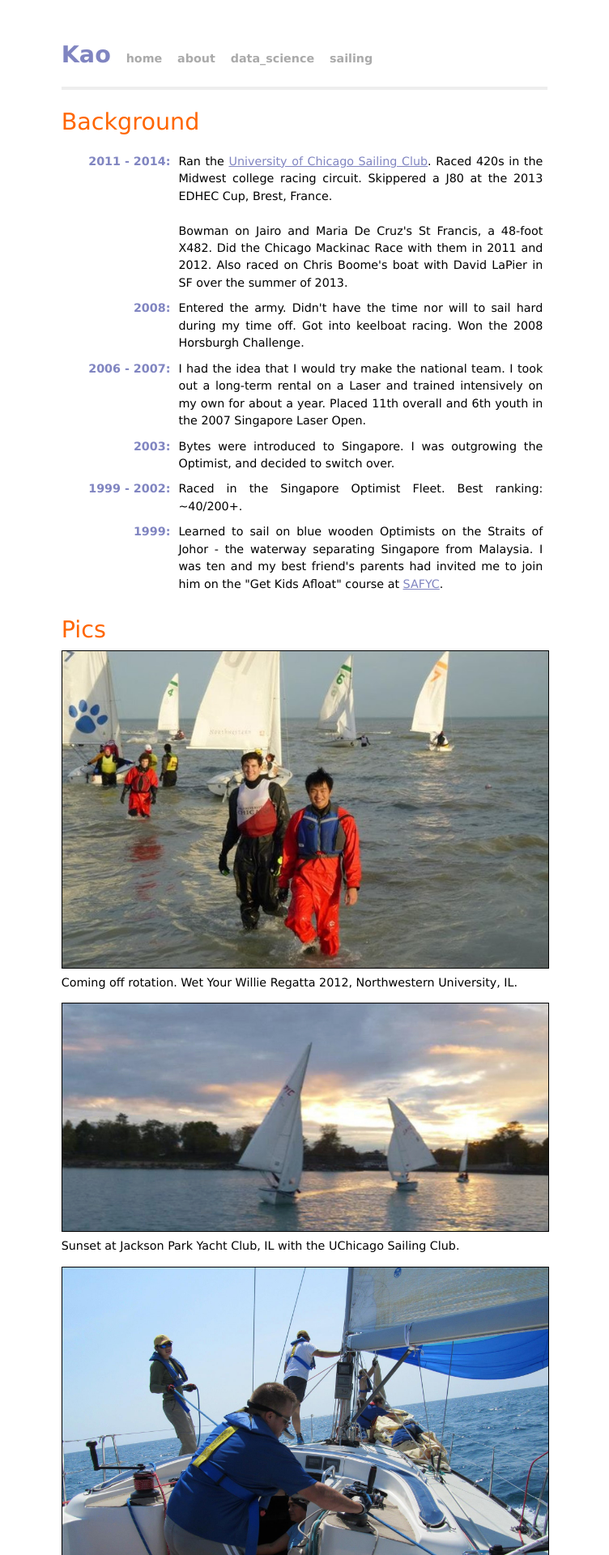
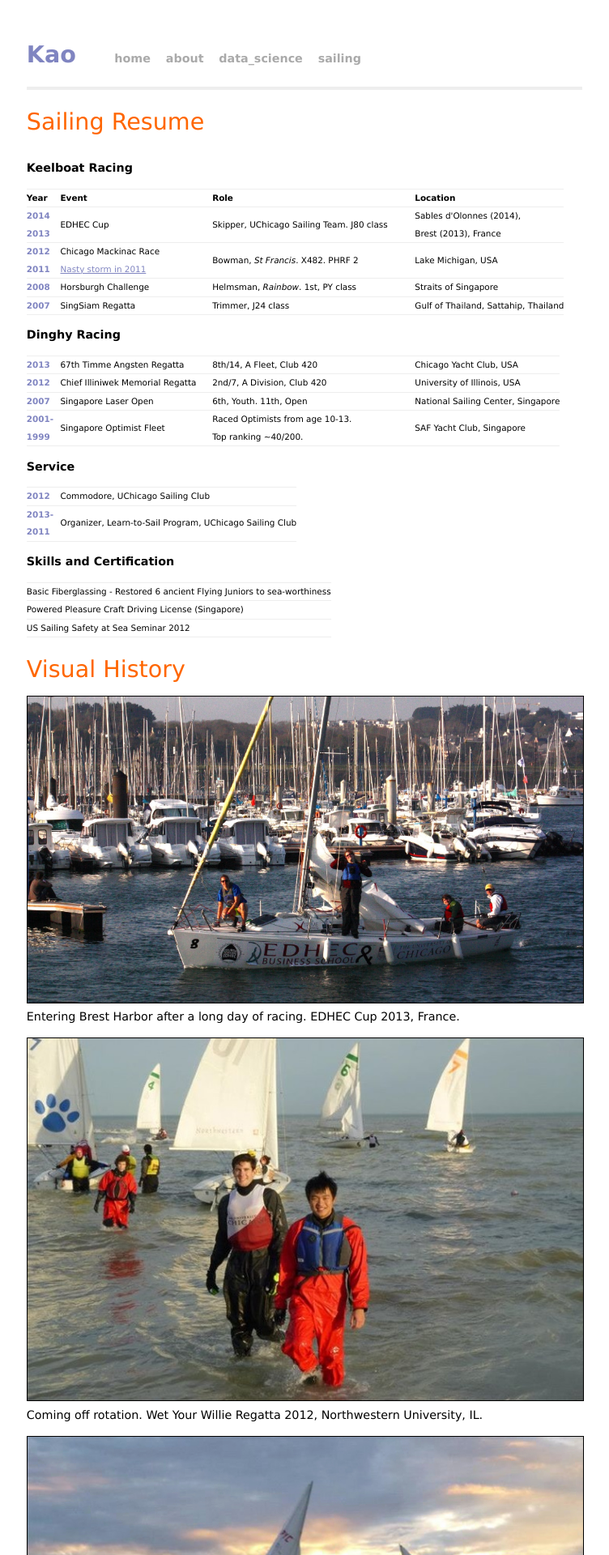
Before and after one commit to zichongkao/zichongkao.github.io, a Jekyll site: the page built from sailing.html, in a window 1280 px wide. Shown: the top 1920 px of the page at 81% size, without its empty margins (264-1016 px from the left). Built offline with Jekyll 4.4.1, drawn with Linux system fonts in a browser that asks for light colours; Markdown is read by kramdown in place of the engine named in the settings; some of the changed text lies outside the part shown.

Commit message:
sailing resume

```diff
--- a/css/main.css
+++ b/css/main.css
@@ -37,17 +37,37 @@ a:visited { color: #8085C1; }
 
 ul  {list-style-position: inside;}
 
-table td {
-  padding:4px;
+table,td,tr,th {
+  padding:0px;
+  border-collapse:collapse;
+  text-align: left;
+  font-weight: 400;
+  font-size: 90%
+  }
+
+th {
+  font-weight: 700;
+}
+
+tr {
+  border-top:1px solid #eee;
+  border-bottom:1px solid #eee;
 }
 
 td.date{
   color: #8085C1;
-  text-align: right;
-  vertical-align: top;
-  font-weight: bold;
-  width: 9em;
+  font-weight: 700;
+  width: 4em;
 }
+
+td.event{
+  width: 18em;
+}
+
+td.role{
+  width: 24em;
+}
+
 
 /*****************************************************************************/
 /*
@@ -78,7 +98,7 @@ td.date{
 .site {
   font-size: 110%;
   text-align: justify;
-  width: 42em;
+  width: 48em;
   margin: 2em auto 2em;
   line-height: 1.5em;
 }
@@ -96,6 +116,7 @@ td.date{
 .title {
   display: inline-block;
   margin-bottom: 1em;
+  margin-right: 1em;
 }
 
 .title a {
--- a/index.html
+++ b/index.html
@@ -6,7 +6,8 @@ title: Kao's Website
 <div id="home">
   <h1>News</h1>
   <ul class="posts">
-    <li><span>09 Jan 2014</span> &raquo; Joined the <a href="http://athletics.uchicago.edu/facilities/masters_swim">UChicago Masters Swimming program</a>. New project to swim 2km in 40min by March</li>
+    <li><span>19 Jan 2014</span> &raquo; Learning to use a sew machine. Building a cover for my chair. </li>
+    <li><span>09 Jan 2014</span> &raquo; Joined the <a href="http://athletics.uchicago.edu/facilities/masters_swim">UChicago Masters Swimming program</a>. </li>
     <li><span>26 Dec 2013</span> &raquo; Learning Git using <a href="https://github.com/pluralsight/git-internals-pdf/releases">Peepcode's awesome guide</a></li>
   </ul>
   <h1>Posts</h1>
--- a/sailing.html
+++ b/sailing.html
@@ -4,52 +4,114 @@ title: Kao's Website - Sailing
 ---
 
 <div id="home">
-  <h1>Background</h1>
+  <h1>Sailing Resume</h1>
     <br>
+    <h2>Keelboat Racing<h2>
       <table>
         <tr>
-        <td class="date">2011 - 2014:</td>
-        <td>Ran the <a href="http://sailclub.uchicago.edu">University of Chicago Sailing Club</a>. Raced 420s in the Midwest college racing circuit. Skippered a J80 at the 2013 EDHEC Cup, Brest, France.
-        <br><br>
-        Bowman on Jairo and Maria De Cruz's St Francis, a 48-foot X482. Did the Chicago Mackinac Race with them in 2011 and 2012. Also raced on Chris Boome's boat with David LaPier in SF over the summer of 2013.</td>
+          <th>Year</th>
+          <th>Event</th>
+          <th>Role</th>
+          <th>Location</th>
         </tr>
         <tr>
-        <td class="date">2008:</td>
-        <td>Entered the army. Didn't have the time nor will to sail hard during my time off. Got into keelboat racing. Won the 2008 Horsburgh Challenge.</td>
+          <td class="date">2014<br>2013</td>
+          <td class="event">EDHEC Cup</td>
+          <td class="role">Skipper, UChicago Sailing Team. J80 class</td>
+          <td class="location">Sables d'Olonnes (2014), <br>Brest (2013), France</td>
         </tr>
         <tr>
-        <td class="date">2006 - 2007:</td>
-        <td>I had the idea that I would try make the national team. I took out a long-term rental on a Laser and trained intensively on my own for about a year. Placed 11th overall and 6th youth in the 2007 Singapore Laser Open. </td>
+          <td class="date">2012<br>2011</td>
+          <td class="event">Chicago Mackinac Race<br><a href="/sailing/2011/12/01/deadly_storm.html">Nasty storm in 2011</a></td>
+          <td class="role">Bowman, <em>St Francis</em>. X482. PHRF 2</td>
+          <td class="location">Lake Michigan, USA</td>
         </tr>
         <tr>
-        <td class="date">2003:</td>
-        <td>Bytes were introduced to Singapore. I was outgrowing the Optimist, and decided to switch over.</td>
+          <td class="date">2008</td>
+          <td class="event">Horsburgh Challenge</td>
+          <td class="role">Helmsman, <em>Rainbow</em>. 1st, PY class</td>
+          <td class="location">Straits of Singapore</td>
         </tr>
         <tr>
-        <td class="date">1999 - 2002:</td>
-        <td>Raced in the Singapore Optimist Fleet. Best ranking: ~40/200+. </td>
+          <td class="date">2007</td>
+          <td class="event">SingSiam Regatta</td>
+          <td class="role">Trimmer, J24 class</td>
+          <td class="location">Gulf of Thailand, Sattahip, Thailand</td>
+        </tr>
+      </table>
+
+    <h2>Dinghy Racing<h2>
+      <table>
+        <tr>
+          <td class="date">2013</td>
+          <td class="event">67th Timme Angsten Regatta</td>
+          <td class="role">8th/14, A Fleet, Club 420</td>
+          <td class="location">Chicago Yacht Club, USA</td>
         </tr>
         <tr>
-        <td class="date">1999:</td>
-        <td>Learned to sail on blue wooden Optimists on the Straits of Johor - the waterway separating Singapore from Malaysia. I was ten and my best friend's parents had invited me to join him on the "Get Kids Afloat" course at <a href="http://www.safyc.org.sg/">SAFYC</a>. </td>
+          <td class="date">2012</td>
+          <td class="event">Chief Illiniwek Memorial Regatta</td>
+          <td class="role">2nd/7, A Division, Club 420</td>
+          <td class="location">University of Illinois, USA</td>
+        </tr>
+        <tr>
+          <td class="date">2007</td>
+          <td class="event">Singapore Laser Open</td>
+          <td class="role">6th, Youth. 11th, Open</td>
+          <td class="location">National Sailing Center, Singapore</td>
+        </tr>
+        <tr>
+          <td class="date">2001-<br>1999</td>
+          <td class="event">Singapore Optimist Fleet</td>
+          <td class="role">Raced Optimists from age 10-13. <br>Top ranking ~40/200. </td>
+          <td class="location">SAF Yacht Club, Singapore</td>
+        </tr>
+      </table>
+
+    <h2>Service<h2>
+      <table>
+        <tr>
+          <td class="date">2012</td>
+          <td class="service">Commodore, UChicago Sailing Club</td>
+        </tr>
+        <tr>
+          <td class="date">2013-<br>2011</td>
+          <td class="service">Organizer, Learn-to-Sail Program, UChicago Sailing Club</td>
+        </tr>
+      </table>
+
+    <h2>Skills and Certification<h2>
+      <table>
+        <tr>
+          <td class="skills">Basic Fiberglassing - Restored 6 ancient Flying Juniors to sea-worthiness</td>
+        </tr>
+        <tr>
+          <td class="skills">Powered Pleasure Craft Driving License (Singapore) </td>
+        </tr>
+        <tr>
+          <td class="skills">US Sailing Safety at Sea Seminar 2012</td>
         </tr>
       </table>
 
 
-  <h1>Pics</h1>
+  <h1>Visual History</h1>
+    <br>
+    <a href="/pics/edhec.jpg"><img src="/pics/edhec.jpg" width="100%" style="float:center; border: solid 1px #000;" alt="photo of kao"></a>
+    Entering Brest Harbor after a long day of racing. EDHEC Cup 2013, France. <br>
+
     <a href="/pics/ucsailing_420.jpg"><img src="/pics/ucsailing_420.jpg" width="100%" style="margin-top: 1em; border: solid 1px #000;"></a>
     Coming off rotation. Wet Your Willie Regatta 2012, Northwestern University, IL. <br>
 
     <a href="/pics/ucsailing_jpyc.jpg"><img src="/pics/ucsailing_jpyc.jpg" width="100%" style="margin-top: 1em; border: solid 1px #000;"></a>
-    Sunset at Jackson Park Yacht Club, IL with the UChicago Sailing Club.<br>
+    Sunset at Jackson Park Yacht Club, IL with the UChicago Sailing Club Flying Junior fleet.<br>
 
     <a href="/pics/st_francis_training.jpg"><img src="/pics/st_francis_training.jpg" width="100%" style="margin-top: 1em; border: solid 1px #000;"></a>
-    Training for the 2012 Chicago Mackinac Race. <br>
+    Training for the 2012 Chicago Mackinac Race on the <em>St Francis</em>. <br>
 
     <a href="/pics/changi_sailing.jpg"><img src="/pics/changi_sailing.jpg" width="100%" style="margin-top: 1em; border: solid 1px #000;"></a>
     Before the storm hit. One of my first experiences as skipper. Changi, Singapore, 2009. <br>
 
-  <h1>Sailing Posts</h1>
+  <h1>Related Posts</h1>
     <br />
     <ul class="posts">
         {% for post in site.categories.sailing %}
```
Also changed, not shown: _posts/2014-01-20-coin_change.markdown (added, +25 -0 lines). Lines whose indentation alone changed are shown as unchanged.
